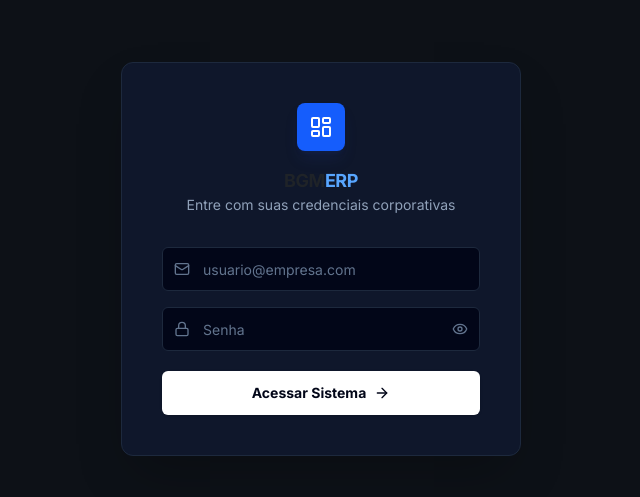
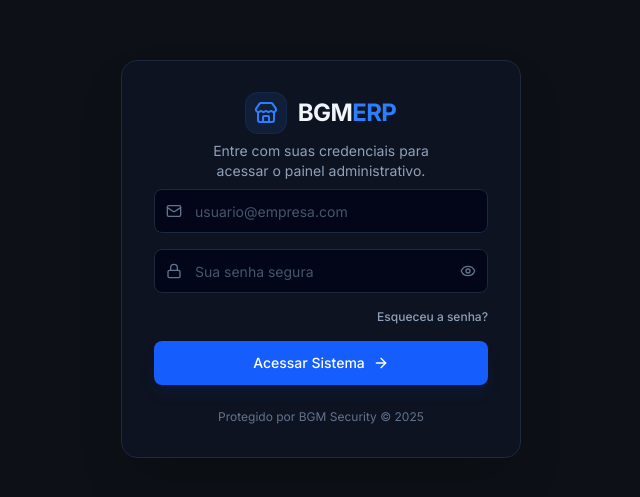
Before and after one commit to udoremi/dw3_final, a Next.js app in the folder erp_frontend/: page /login in a window 1280 px wide. Shown: the part 141-638 px from the top of the page, without its empty margins (319-959 px from the left). Built offline with nearby package versions, Linux system fonts and the light colour scheme.

Commit message:
Ajustei a tela de login

```diff
--- a/erp_frontend/src/app/login/page.tsx
+++ b/erp_frontend/src/app/login/page.tsx
@@ -1,9 +1,8 @@
 'use client';
 
 import { useState } from 'react';
-import Link from 'next/link';
 import { useRouter } from 'next/navigation';
-import { LayoutDashboard, ArrowRight, Mail, Lock, Eye, EyeOff, Loader2 } from 'lucide-react';
+import { Store, ArrowRight, Mail, Lock, Eye, EyeOff, Loader2 } from 'lucide-react';
 
 export default function LoginForm() {
   const router = useRouter();
@@ -15,43 +14,63 @@ export default function LoginForm() {
     setIsLoading(true);
 
     try {
+      // Simulação de API call
       await new Promise((resolve) => setTimeout(resolve, 2000));
       console.log("Login no BGMERP realizado");
       router.push('/dashboard');
     } catch (error) {
-      console.error('Erro:', error);
+      console.error('Erro ao autenticar:', error);
     } finally {
       setIsLoading(false);
     }
   }
 
-  const inputClasses = "flex h-11 w-full rounded-md border border-slate-800 bg-slate-950 px-3 py-2 text-sm text-slate-100 outline-none placeholder:text-slate-500 focus:border-blue-500 focus:ring-1 focus:ring-blue-500 disabled:cursor-not-allowed disabled:opacity-50 transition-all";
+  // Classes reutilizáveis para manter consistência
+  const inputWrapperClasses = "relative group";
+  const iconClasses = "absolute left-3 top-1/2 h-4 w-4 -translate-y-1/2 text-slate-500 transition-colors group-focus-within:text-blue-500";
 
-  const buttonClasses = "inline-flex h-11 w-full items-center justify-center rounded-md bg-white px-8 text-sm font-bold text-slate-950 shadow hover:bg-slate-200 focus-visible:outline-none focus-visible:ring-1 focus-visible:ring-slate-300 disabled:pointer-events-none disabled:opacity-50 transition-colors";
+  const inputClasses = `
+    flex h-11 w-full rounded-lg border border-slate-800 bg-slate-950
+    pl-10 pr-4 py-2 text-sm text-slate-100
+    placeholder:text-slate-600
+    outline-none transition-all duration-200
+    focus:border-blue-500 focus:ring-1 focus:ring-blue-500
+    disabled:cursor-not-allowed disabled:opacity-50
+  `;
+
+  const buttonClasses = `
+    inline-flex h-11 w-full items-center justify-center rounded-lg
+    bg-blue-600 hover:bg-blue-700 text-white font-medium text-sm
+    shadow-lg shadow-blue-900/20
+    transition-all duration-200
+    focus-visible:outline-none focus-visible:ring-2 focus-visible:ring-blue-500 focus-visible:ring-offset-2 focus-visible:ring-offset-slate-900
+    disabled:pointer-events-none disabled:opacity-50 disabled:bg-slate-800
+  `;
 
   return (
-    <div className="w-full max-w-[400px] space-y-8 rounded-xl border border-slate-800 bg-slate-900 p-10 shadow-2xl">
+    <div className="w-full max-w-[400px] space-y-6 rounded-2xl border border-slate-800 bg-slate-900/50 p-8 shadow-2xl backdrop-blur-sm">
 
-      <div className="flex flex-col items-center justify-center space-y-4 text-center">
-        <div className="flex h-12 w-12 items-center justify-center rounded-lg bg-blue-600 text-white shadow-lg shadow-blue-900/20">
-          <LayoutDashboard className="h-6 w-6" />
+      {/* Cabeçalho / Logo */}
+      <div className="flex flex-col items-center text-center space-y-2 mb-2">
+        <div className="flex items-center gap-3 mb-2">
+          <div className="flex h-10 w-10 items-center justify-center rounded-xl bg-blue-500/10 text-blue-500 ring-1 ring-blue-500/20">
+             <Store className="h-6 w-6" />
+          </div>
+          <span className="text-2xl font-bold tracking-tight text-slate-100">
+            BGM<span className="text-blue-500">ERP</span>
+          </span>
+        </div>
+        <p className="text-sm text-slate-400 max-w-[250px]">
+           Entre com suas credenciais para acessar o painel administrativo.
+        </p>
       </div>
 
-        <div className="space-y-1">
-            <span className="text-lg font-bold tracking-tight text-foreground">
-            BGM<span className="text-primary">ERP</span>
-            </span>
-          <p className="text-sm text-slate-400">
-            Entre com suas credenciais corporativas
-          </p>
-        </div>
-      </div>
+      {/* Formulário */}
+      <form onSubmit={onSubmit} className="space-y-4">
 
-      <form onSubmit={onSubmit} className="space-y-5">
-        <div className="space-y-4">
-
-          <div className="relative">
-            <Mail className="absolute left-3 top-1/2 h-4 w-4 -translate-y-1/2 text-slate-500" />
+        {/* Input EMAIL */}
+        <div className={inputWrapperClasses}>
+          <Mail className={iconClasses} />
           <input
             id="email"
             name="email"
@@ -59,28 +78,31 @@ export default function LoginForm() {
             placeholder="usuario@empresa.com"
             required
             disabled={isLoading}
-              className={`${inputClasses} pl-10`}
+            className={inputClasses}
+            autoComplete="email"
           />
         </div>
 
         {/* Input SENHA */}
-          <div className="relative">
-            <Lock className="absolute left-3 top-1/2 h-4 w-4 -translate-y-1/2 text-slate-500" />
+        <div className={inputWrapperClasses}>
+          <Lock className={iconClasses} />
           <input
             id="password"
             name="password"
             type={showPassword ? 'text' : 'password'}
-              placeholder="Senha"
+            placeholder="Sua senha segura"
             required
             disabled={isLoading}
-              className={`${inputClasses} pl-10 pr-10`}
+            className={`${inputClasses} pr-10`} // Padding extra na direita para o ícone do olho
+            autoComplete="current-password"
           />
 
           <button
             type="button"
             onClick={() => setShowPassword(!showPassword)}
-              className="absolute right-3 top-1/2 -translate-y-1/2 text-slate-500 hover:text-slate-300 transition-colors outline-none"
+            className="absolute right-3 top-1/2 -translate-y-1/2 text-slate-500 hover:text-slate-300 transition-colors focus:outline-none"
             disabled={isLoading}
+            aria-label={showPassword ? "Ocultar senha" : "Mostrar senha"}
           >
             {showPassword ? (
               <EyeOff className="h-4 w-4" />
@@ -89,6 +111,12 @@ export default function LoginForm() {
             )}
           </button>
         </div>
+
+        {/* Links Auxiliares (Opcional) */}
+        <div className="flex items-center justify-end">
+          <a href="#" className="text-xs font-medium text-slate-400 hover:text-blue-400 transition-colors">
+            Esqueceu a senha?
+          </a>
         </div>
 
         {/* Botão de Ação */}
@@ -100,7 +128,7 @@ export default function LoginForm() {
           {isLoading ? (
             <span className="flex items-center gap-2">
               <Loader2 className="h-4 w-4 animate-spin" />
-              Acessando...
+              Validando acesso...
             </span>
           ) : (
             <span className="flex items-center gap-2">
@@ -110,6 +138,13 @@ export default function LoginForm() {
           )}
         </button>
       </form>
+
+      {/* Rodapé do Card */}
+      <div className="text-center">
+        <p className="text-xs text-slate-500">
+          Protegido por BGM Security © 2025
+        </p>
+      </div>
     </div>
   );
 }
```
Lines whose indentation alone changed are shown as unchanged.
